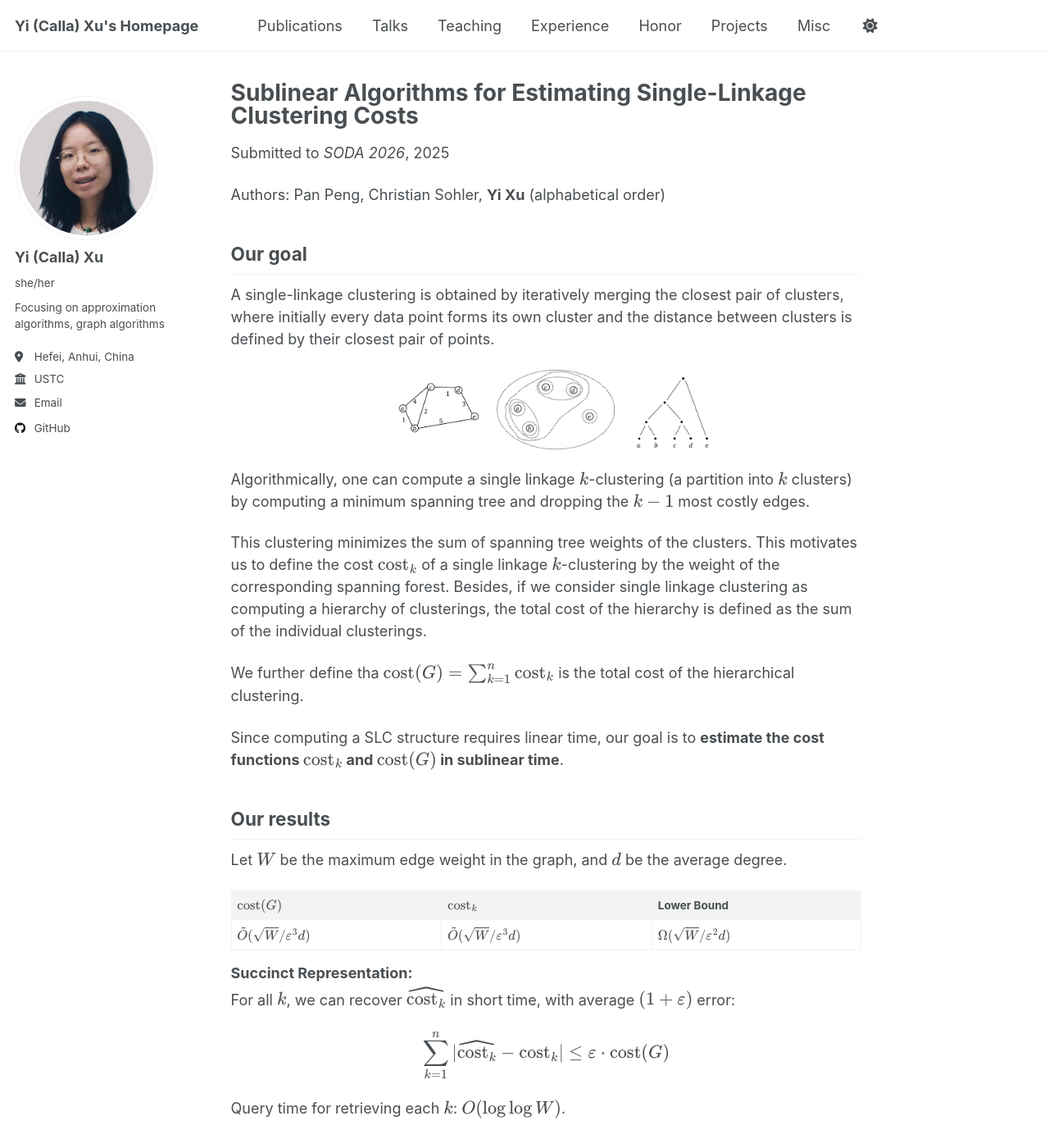
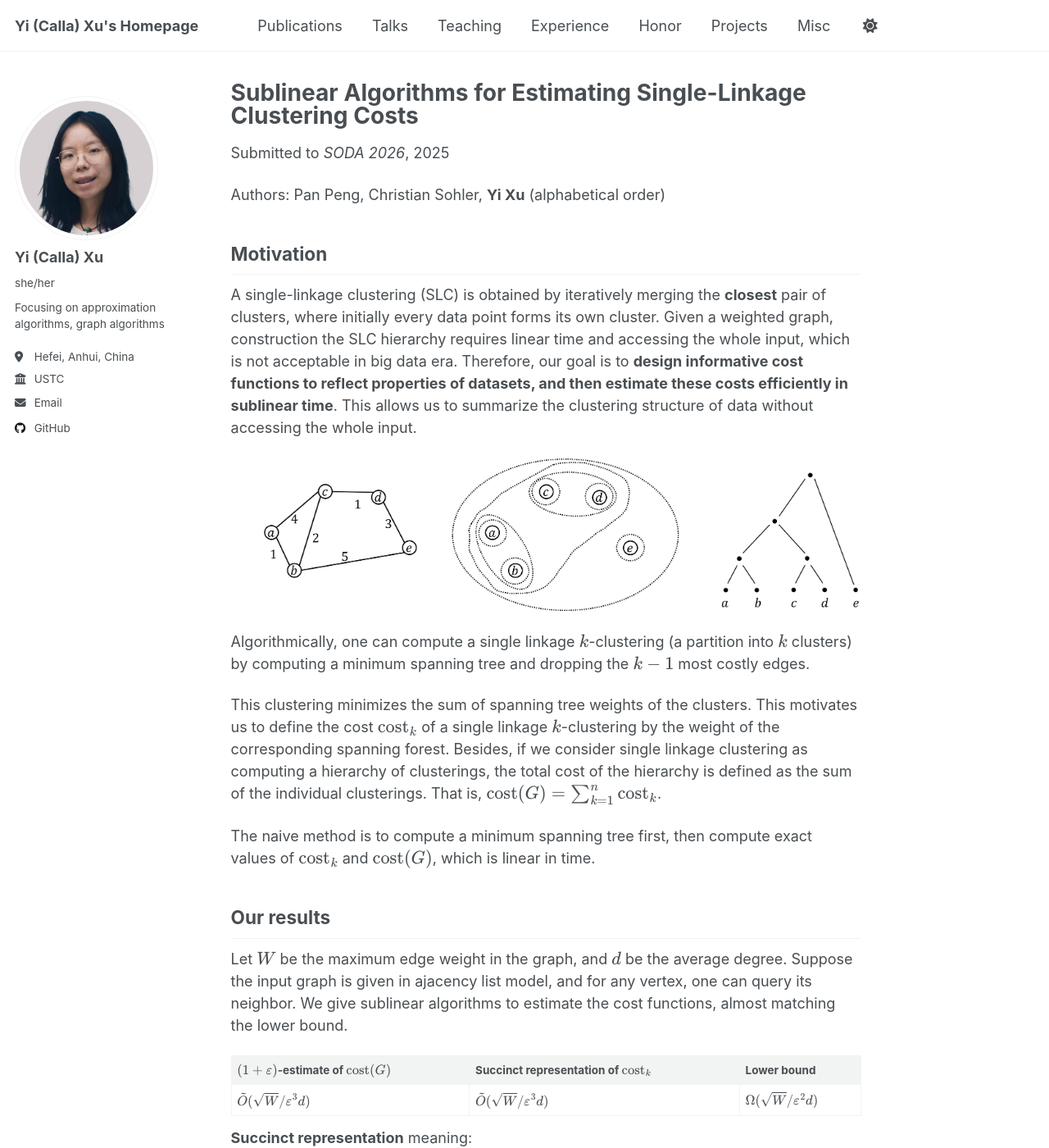
Before and after one commit to yixu-cs/yixu-cs.github.io, a Jekyll site: the page built from _publications/2025-SODA-SLC-costs.md, in a window 1280 px wide and 1400 px high. Shown: the whole window at 82% size. Built offline with Jekyll 4.4.1, drawn with Linux system fonts in a browser that asks for light colours; a script that is not in the unit is left out; some of the changed text lies outside the part shown.

Commit message:
polish SLC description

```diff
--- a/_publications/2025-SODA-SLC-costs.md
+++ b/_publications/2025-SODA-SLC-costs.md
@@ -14,78 +14,71 @@ authors: Pan Peng, Christian Sohler, <b>Yi Xu</b> (alphabetical order)
 
 Authors: Pan Peng, Christian Sohler, <b>Yi Xu</b> (alphabetical order)
 
-<!-- Abstract
-------
-Single-linkage clustering is a fundamental method for data analysis.
-
-In this paper,
-we assume that the distances between data points are given as a graph $$G$$ with average degree $$d$$ and edge weights from $$\{1,\dots, W\}$$. If there is no edge, we assume the distance to be infinite.
-We give a sampling based algorithm that is given access to the adjacency list of $$G$$ and that computes in $$\tilde O(d\sqrt{W}/\varepsilon^3)$$ time a succinct representation of estimates $$\widehat{\mathrm{cost}}_k$$ of the cost of every $$k$$-clustering such that $$\sum_{k=1}^n |\widehat{\mathrm{cost}}_k - \mathrm{cost}_k| \le \varepsilon\cdot \mathrm{cost}(G)$$, where $$\mathrm{cost}(G) = \sum_{k=1}^n \mathrm{cost}_k$$ is the total cost of the hierarchical clustering and $$0<\varepsilon <1$$. Thus we can approximate the cost of every $$k$$-clustering upto an absolute error that *on average* constitutes a $$(1+\varepsilon)$$-approximation of the true cost.
-In particular, our result ensures that we can estimate $$\mathrm{cost}(G)$$ upto a factor of $$1\pm \varepsilon$$ in the same running time. We further prove that our algorithm is nearly optimal by establishing a lower bound of $$\Omega(d\sqrt{W}/\varepsilon^2)$$ on the query complexity required to estimate $$\mathrm{cost}(G)$$. We extend our results to the similarity setting, where edges represent similarities rather than distances and clusterings are defined by a maximum spanning tree. In this case, our algorithms run in time $$\tilde{O}(dW/\varepsilon^3)$$.
-We also prove a nearly matching lower bound of $$\Omega(Wd/\varepsilon^2)$$ queries for estimating the total similarity-based cost.
-This establishes an interesting -- and perhaps surprising -- separation between the distance and similarity settings. Finally, we extend our algorithms to metric space settings and validate our theoretical findings through extensive experiments. -->
-
-Our goal
+Motivation
 ------
 
-A single-linkage clustering is obtained by iteratively merging the closest pair of clusters, where initially every data point forms its own cluster and the distance between clusters is defined by their closest pair of points.
+A single-linkage clustering (SLC) is obtained by iteratively merging the **closest** pair of clusters, where initially every data point forms its own cluster. Given a weighted graph, construction the SLC hierarchy requires linear time and accessing the whole input, which is not acceptable in big data era. Therefore, our goal is to **design informative cost functions to reflect properties of datasets, and then estimate these costs efficiently in sublinear time**. This allows us to summarize the clustering structure of data without accessing the whole input.
 
 <p align="center">
-  <img src="/images/paper-SLC/SLC.png" width="400"/>
+  <img src="/images/paper-SLC/SLC.png"/>
 </p>
 
 Algorithmically, one can compute a single linkage $$k$$-clustering (a partition into $$k$$ clusters) by computing a minimum spanning tree and dropping the $$k-1$$ most costly edges.
 
-This clustering minimizes the sum of spanning tree weights of the clusters. This motivates us to define the cost $$\mathrm{cost}_k$$ of a single linkage $$k$$-clustering by the weight of the corresponding spanning forest. Besides, if we consider single linkage clustering as computing a hierarchy of clusterings, the total cost of the hierarchy is defined as the sum of the individual clusterings.
+This clustering minimizes the sum of spanning tree weights of the clusters. This motivates us to define the cost $$\mathrm{cost}_k$$ of a single linkage $$k$$-clustering by the weight of the corresponding spanning forest. Besides, if we consider single linkage clustering as computing a hierarchy of clusterings, the total cost of the hierarchy is defined as the sum of the individual clusterings. That is, $$\mathrm{cost}(G) = \sum_{k=1}^n \mathrm{cost}_k$$.
 
-We further define tha $$\mathrm{cost}(G) = \sum_{k=1}^n \mathrm{cost}_k$$ is the total cost of the hierarchical clustering.
-
-Since computing a SLC structure requires linear time, our goal is to **estimate the cost functions $$\mathrm{cost}_k$$ and $$\mathrm{cost}(G)$$ in sublinear time**.
+The naive method is to compute a minimum spanning tree first, then compute exact values of $$\mathrm{cost}_k$$ and $$\mathrm{cost}(G)$$, which is linear in time.
 
 Our results
 ------
 
-Let $$W$$ be the maximum edge weight in the graph, and $$d$$ be the average degree.
+Let $$W$$ be the maximum edge weight in the graph, and $$d$$ be the average degree. Suppose the input graph is given in ajacency list model, and for any vertex, one can query its neighbor. We give sublinear algorithms to estimate the cost functions, almost matching the lower bound.
 
-| $$\mathrm{cost}(G)$$ | $$\mathrm{cost}_k$$ | Lower Bound         |
+| $$(1+\varepsilon)$$-estimate of $$\mathrm{cost}(G)$$ | Succinct representation of $$\mathrm{cost}_k$$ | Lower bound         |
 |--------------------|------------------|---------------------|
 | $$\tilde{O}(\sqrt{W}/\varepsilon^3 d)$$ | $$\tilde{O}(\sqrt{W}/\varepsilon^3 d)$$ | $$\Omega(\sqrt{W}/\varepsilon^2 d)$$ |
 
-**Succinct Representation:**
-For all $$k$$, we can recover $$\widehat{\mathrm{cost}_k}$$ in short time, with average $$(1+\varepsilon)$$ error:
+**Succinct representation** meaning:
+For all $$k$$, we can recover $$\widehat{\mathrm{cost}_k}$$ in a short time, with average $$(1+\varepsilon)$$ error, which means:
 
 $$
-\sum_{k=1}^n |\widehat{\mathrm{cost}_k} - \mathrm{cost}_k| \le \varepsilon \cdot \mathrm{cost}(G)
+\sum_{k=1}^n |\widehat{\mathrm{cost}_k} - \mathrm{cost}_k| \le \varepsilon \cdot \mathrm{cost}(G),
 $$
 
-Query time for retrieving each $$k$$: $$O(\log\log W)$$.
+and query time for retrieving each $$k$$ is $$O(\log\log W)$$.
 
-Proof Sketch
+Techniques
 ------
 
-1. **Reduction:** SLC cost estimation reduces to estimating the number of connected components (CCs) in thresholded subgraphs.
+1. **Reduction:** SLC cost estimation reduces to estimating the number of connected components (\#CCs) in thresholded subgraphs.
 2. **Estimating connected components:**
-   - Use sampling and BFS ([CRT05]).
+   - Use sampling and BFS ([\[CRT05\]](https://www.cs.princeton.edu/~chazelle/pubs/mstapprox.pdf)).
    - Our algorithm improves on prior bounds.
 3. **Binary search for acceleration:**
-   - Partition interval $$[1,n]$$ for CCs.
-   - Map CC counts to nearest interval endpoints:
-    ![](/images/paper-SLC/map_intervals1.png)
+   - Since each \#CCs lies in the range $$[1,n]$$, we partition this range into intervals.
 
-    ![](/images/paper-SLC/map_intervals2.png)
-   - Choice of endpoints illustrated: ![](/images/paper-SLC/endpoints.png)
+    <p align="center">
+      <img src="/images/paper-SLC/map_intervals1.png" width="400" />
+    </p>
 
+   - We then map \#CCs to the nearest interval endpoints:
 
-Extension: Similarity Case
+    <p align="center">
+      <img src="/images/paper-SLC/map_intervals2.png" width="400" />
+    </p>
+
+   - We choose endpoints wisely, such that the gap of two endpoints are close to the error bound of CC values.
+
+Extension: similarity case
 ------
 
-We further extend our results to another measurement: every edge weight in graph represents similarity, and in every step of SLC, it merges two most similar clusters.
+We further extend our results to another measurement: every edge weight in graph represents **similarity**, and in every step of SLC, it merges two most **similar** clusters.
 
 We note that this measurement is more subtle and challenging to handle, than the distance case.
 
 We obtain a similar result, but the query complexity is linear in $$W$$ now (in distance case, it's linear in $$\sqrt{W}$$).
 
-| $$\mathrm{cost}(G)$$ | $$\mathrm{cost}_k$$ | Lower Bound           |
+| $$(1+\varepsilon)$$-estimate of $$\mathrm{cost}(G)$$ | Succinct representation of $$\mathrm{cost}_k$$ | Lower bound         |
 |--------------------|------------------|-----------------------|
 | $$\tilde{O}(W/\varepsilon^3 d)$$ | $$\tilde{O}(W/\varepsilon^3 d)$$ | $$\Omega(W/\varepsilon^2 d)$$ |
 
@@ -95,9 +88,11 @@ Experiments
 - $$r$$: sample size for CC estimation; $$\widehat{\mathrm{cost}_k}$$: estimated value for $$\mathrm{cost}_k$$.
 
 
-Approximation ratio         |  Speed up among various datasets ($$r=$$) | Speed up for the same dataset
+Approximation ratio         |  Speed up for datasets ($$r=100$$) | Speed up for various $$r$$
 :-------------------------:|:-------------------------:|:-------------------------:
 <img src='/images/paper-SLC/r_ratio_error_bar_combined.png' width='300' />  |  <img src='/images/paper-SLC/r_speed_up_combined_dist_log10.png' width='300' /> | <img src='/images/paper-SLC/r_list_combined_speed_up_italy.png' width='300' />
+
+The sequence $$\{\mathrm{cost}_1, \mathrm{cost}_2, \ldots, \mathrm{cost}_n\}$$ can be regarded as a profile vector representing the SLC clustering hierarchy. Our experiments demonstrate that these profile vectors can be estimated with high accuracy for each dataset, effectively capturing the intrinsic structural properties of the data.
 
 Profile in distance case         |  Profile in similarity case
 :-------------------------:|:-------------------------:
```
